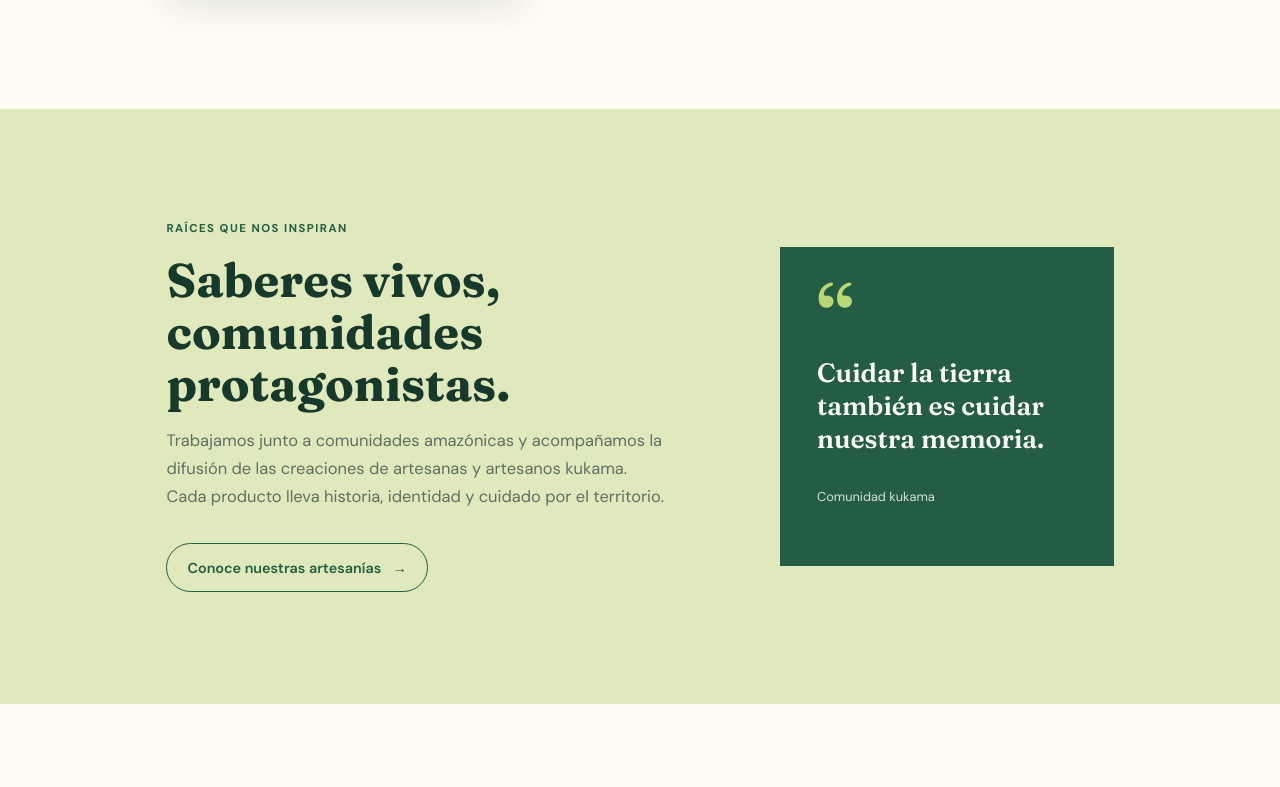
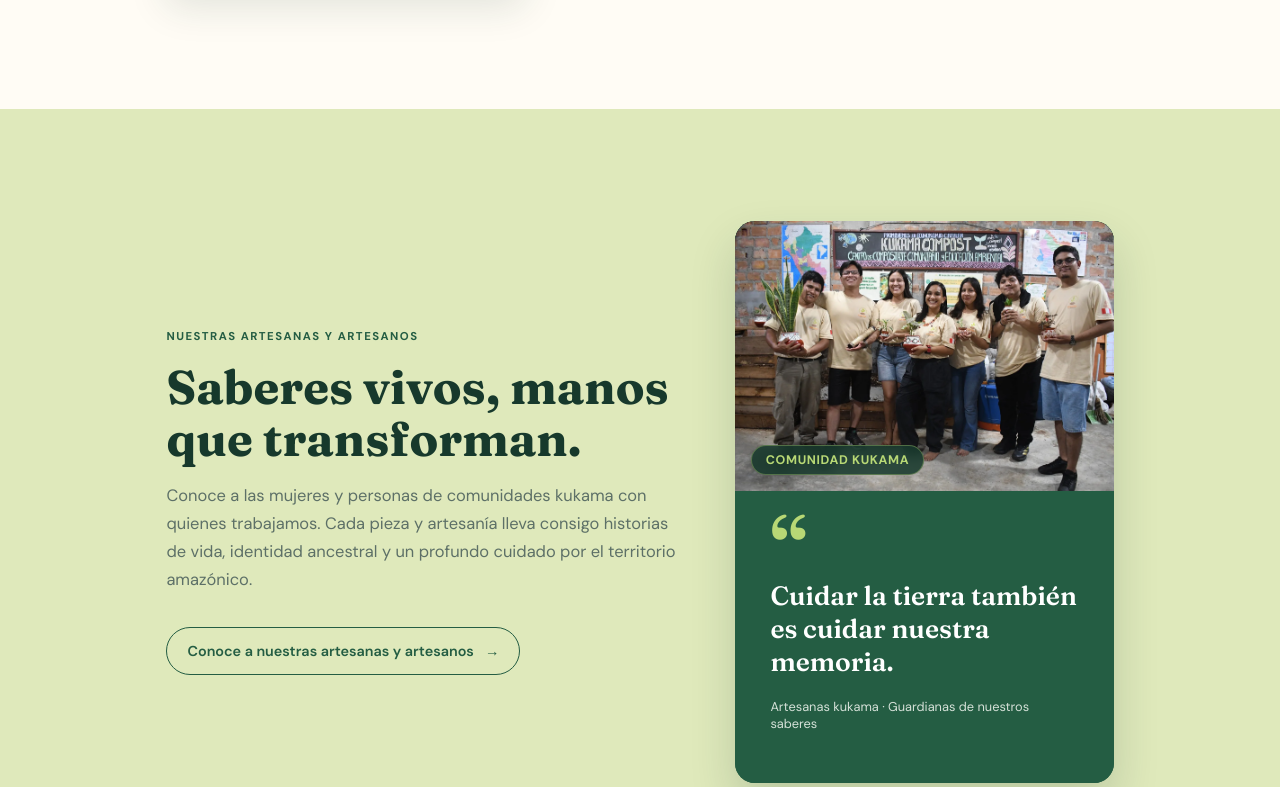
Before and after one commit to AdrianSolsol07/Kukama-Compost-Web, a plain HTML site: page index.html in a window 1280 px wide. Shown: the part 2626-3413 px from the top of the page. Drawn offline with Linux system fonts and the light colour scheme.

Commit message:
Actualizar seccion de artesanas con fotografia, textos y enlace a directorio

```diff
--- a/assets/css/styles.css
+++ b/assets/css/styles.css
@@ -78,3 +78,15 @@ footer{font-size:.9rem}
 .hero-copy .eyebrow,.hero .lead{text-shadow:0 2px 10px rgba(7,25,18,.48)}
 @media(max-width:800px){.hero-art::after{background:linear-gradient(0deg,rgba(15,43,33,.96) 0%,rgba(15,43,33,.76) 48%,rgba(15,43,33,.22) 82%,transparent 100%)}}
 .hero-copy .eyebrow{display:block;width:auto;padding:0;border:0;border-radius:0;background:none;color:#d5ef91;font-size:.78rem;font-weight:800;letter-spacing:.16em;box-shadow:none;text-shadow:0 2px 3px rgba(7,25,18,.95),0 5px 14px rgba(7,25,18,.8)}
+
+/* Tarjeta visual de artesanas en sección de comunidad */
+.community{background:#dfe9bb;display:grid;grid-template-columns:1.15fr .85fr;gap:6%;align-items:center}
+.community-visual{display:flex;flex-direction:column;border-radius:20px;overflow:hidden;background:var(--green);box-shadow:0 22px 45px rgba(23,57,44,.18);transition:transform .3s ease,box-shadow .3s ease}
+.community-visual:hover{transform:translateY(-6px);box-shadow:0 28px 56px rgba(23,57,44,.24)}
+.community-photo-wrap{position:relative;width:100%;height:270px;overflow:hidden;background:#17392c}
+.community-photo{width:100%;height:100%;object-fit:cover;object-position:center 25%;display:block;transition:transform .5s ease}
+.community-visual:hover .community-photo{transform:scale(1.05)}
+.community-badge{position:absolute;bottom:1rem;left:1rem;background:rgba(23,57,44,.85);backdrop-filter:blur(6px);color:var(--lime);padding:.4rem .85rem;border-radius:999px;font-size:.78rem;font-weight:700;letter-spacing:.05em;text-transform:uppercase;border:1px solid rgba(184,216,117,.35)}
+.community-visual .community-quote{padding:2.2rem 2.2rem 2.4rem;min-height:auto}
+.community-visual .community-quote blockquote{margin:.8rem 0 .4rem}
+@media(max-width:800px){.community{grid-template-columns:1fr;gap:2.5rem}.community-photo-wrap{height:230px}}
--- a/index.html
+++ b/index.html
@@ -59,8 +59,23 @@
       </section>
 
       <section class="community section reveal" id="comunidades">
-        <div class="community-copy"><p class="eyebrow">Raíces que nos inspiran</p><h2>Saberes vivos, comunidades protagonistas.</h2><p>Trabajamos junto a comunidades amazónicas y acompañamos la difusión de las creaciones de artesanas y artesanos kukama. Cada producto lleva historia, identidad y cuidado por el territorio.</p><a class="button button-outline" href="#contacto">Conoce nuestras artesanías <span>→</span></a></div>
-        <div class="community-quote"><span class="quote-mark">“</span><blockquote>Cuidar la tierra también es cuidar nuestra memoria.</blockquote><p>Comunidad kukama</p></div>
+        <div class="community-copy">
+          <p class="eyebrow">Nuestras artesanas y artesanos</p>
+          <h2>Saberes vivos, manos que transforman.</h2>
+          <p>Conoce a las mujeres y personas de comunidades kukama con quienes trabajamos. Cada pieza y artesanía lleva consigo historias de vida, identidad ancestral y un profundo cuidado por el territorio amazónico.</p>
+          <a class="button button-outline" href="comunidades.html">Conoce a nuestras artesanas y artesanos <span>→</span></a>
+        </div>
+        <div class="community-visual">
+          <div class="community-photo-wrap">
+            <img class="community-photo" src="assets/images/equipo-kukama.webp" alt="Artesanas de la comunidad Kukama" width="1800" height="1200" loading="lazy" decoding="async" />
+            <span class="community-badge">Comunidad Kukama</span>
+          </div>
+          <div class="community-quote">
+            <span class="quote-mark">“</span>
+            <blockquote>Cuidar la tierra también es cuidar nuestra memoria.</blockquote>
+            <p>Artesanas kukama · Guardianas de nuestros saberes</p>
+          </div>
+        </div>
       </section>
 
       <section class="areas section reveal">
```
